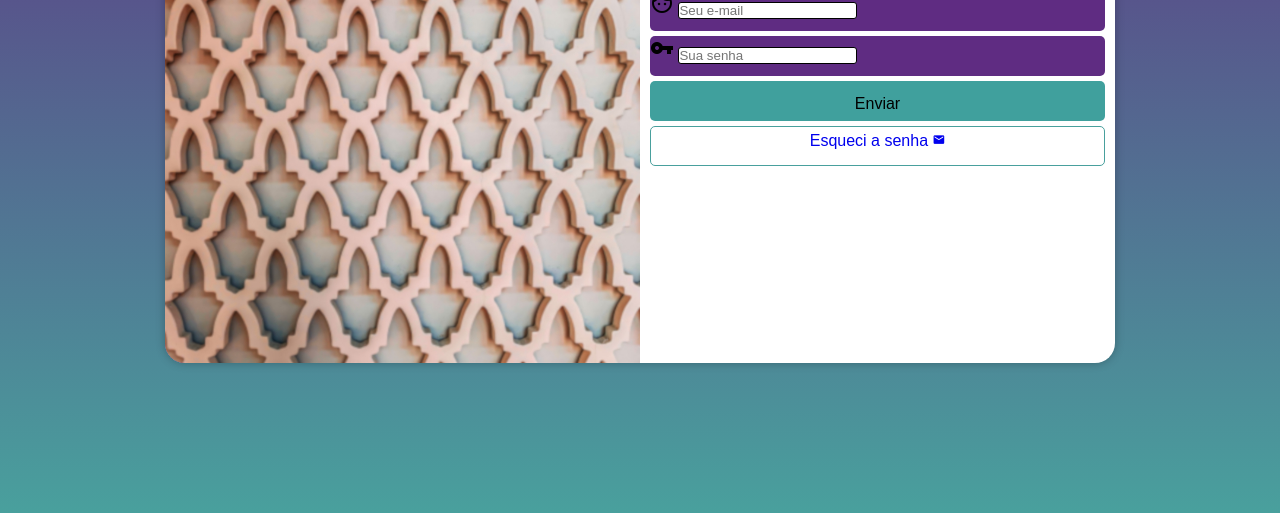
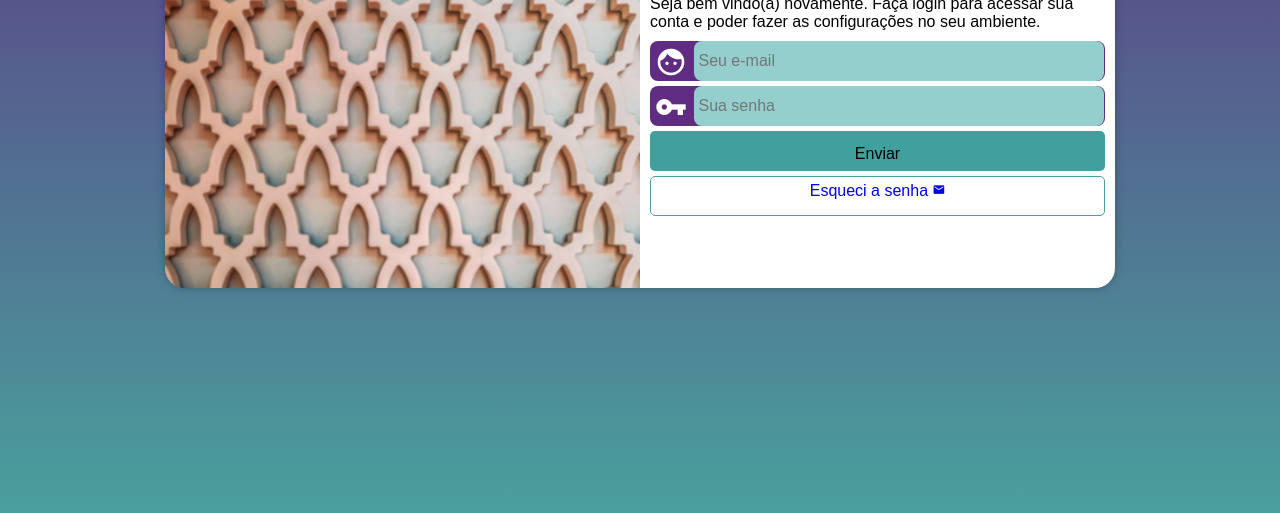
Before and after one commit to EduardoBarrosoDev/projeto-login, a plain HTML site: page index.html in a window 1280 px wide. Shown: the part 287-800 px from the top of the page. Drawn offline with Linux system fonts and the light colour scheme.

Commit message:
Projeto login finalizado

```diff
--- a/estilos/media-query.css
+++ b/estilos/media-query.css
@@ -8,6 +8,7 @@
 
     section#login {
         width: 80vw;
+        height: 280px;
 
     }
 
@@ -35,6 +36,7 @@
 
     section#login {
         width: 950px;
+        height: 350px;
     }
 
     section#login > div#imagem {
@@ -54,6 +56,7 @@
     }
 
     div#formulario > p {
-        font-size: 1.2em;
+        font-size: 1em;
+        margin: 10px 0px;
     }
 }
--- a/estilos/style.css
+++ b/estilos/style.css
@@ -34,15 +34,17 @@
     position: absolute;
     top: 50%;
     left: 50%;
-    transform: translate(-50%, -50%);
     overflow: hidden;
 
     background-color: white;
+
     width: 265px;
     height: 500px;
+
     border-radius: 20px;
     box-shadow: 0px 0px 10px rgba(0, 0, 0, 0.262);
 
+    transform: translate(-50%, -50%);
     transition: width .3s, height .3s;
     transition-timing-function: ease;
 }
@@ -50,8 +52,10 @@
 section#login > div#imagem {
 
     display: block;
+
     background: #5f2c82 url(../imagens/tela\ de\ fundo.jpg) no-repeat;
     background-size: cover;
+
     height: 200px;
 }
 
@@ -62,8 +66,8 @@
 }
 
 div#formulario > h1 {
+    text-align: center;
 
-    text-align: center;
     margin-bottom: 10px;
 }
 
@@ -73,16 +77,44 @@
 
 form > div.campo {
     background-color: #5f2c82;
+
     display: block;
+
     width: 100%;
     height: 40px;
-    border-radius: 5px;
+
+    border-radius: 8px;
+
     margin: 5px 0px;
 }
 
 div.campo > label {
     display: none;
 }
+
+div.campo > i {
+    color: white;
+    font-size: 2em;
+    width: 40px;
+    padding: 5px;
+}
+
+div.campo > input {
+    background-color: #94cfcd;
+
+    font-size: 1em;
+
+    width: calc(100% - 45px);
+    height: 100%;
+
+    border: 0px;
+    border-radius: 8px;
+
+    padding: 4px;
+
+    transform: translateY(-12px);
+}
+
 
 input {
     border: 1px solid black;
@@ -91,14 +123,19 @@
 
 input[type=submit] {
     display: block;
+
     font-size: 1em;
+
     margin-top: 5px;
     padding-top: 5px;
     width: 100%;
     height: 40px;
+
     background-color: #40a09d;
+
     border: none;
     border-radius: 5px;
+
     cursor: pointer;
 }
 
@@ -108,16 +145,19 @@
 
 a.botao {
     display: block;
+
     text-align: center;
     font-size: 1em;
+    text-decoration: none;
+
     padding-top: 5px;
     margin-top: 5px;
     width: 100%;
     height: 40px;
+
     background-color: white;
     border: 1px solid #49a09d;
     border-radius: 5px;
-    text-decoration: none;
 }
 
 a.bota:hover {
```
